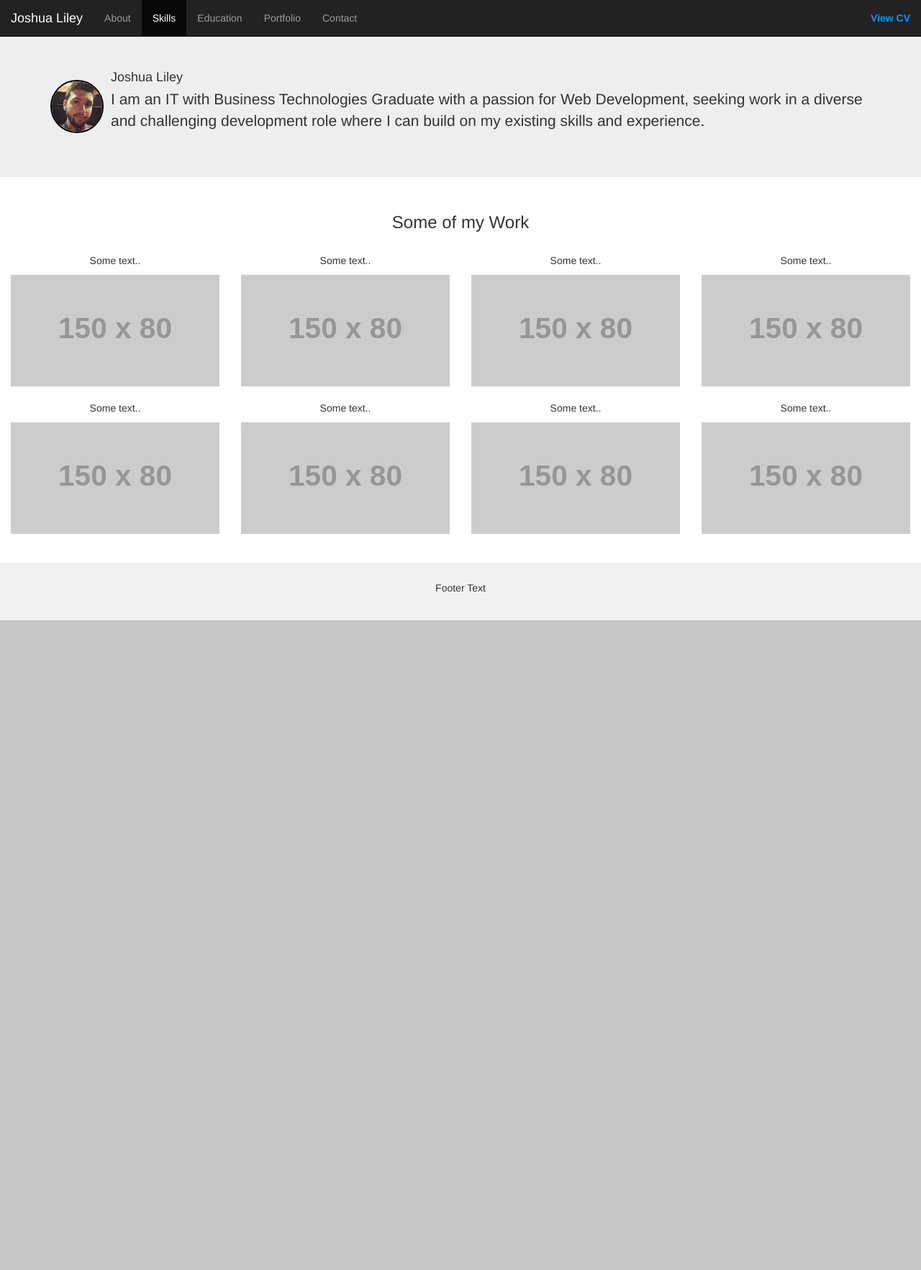
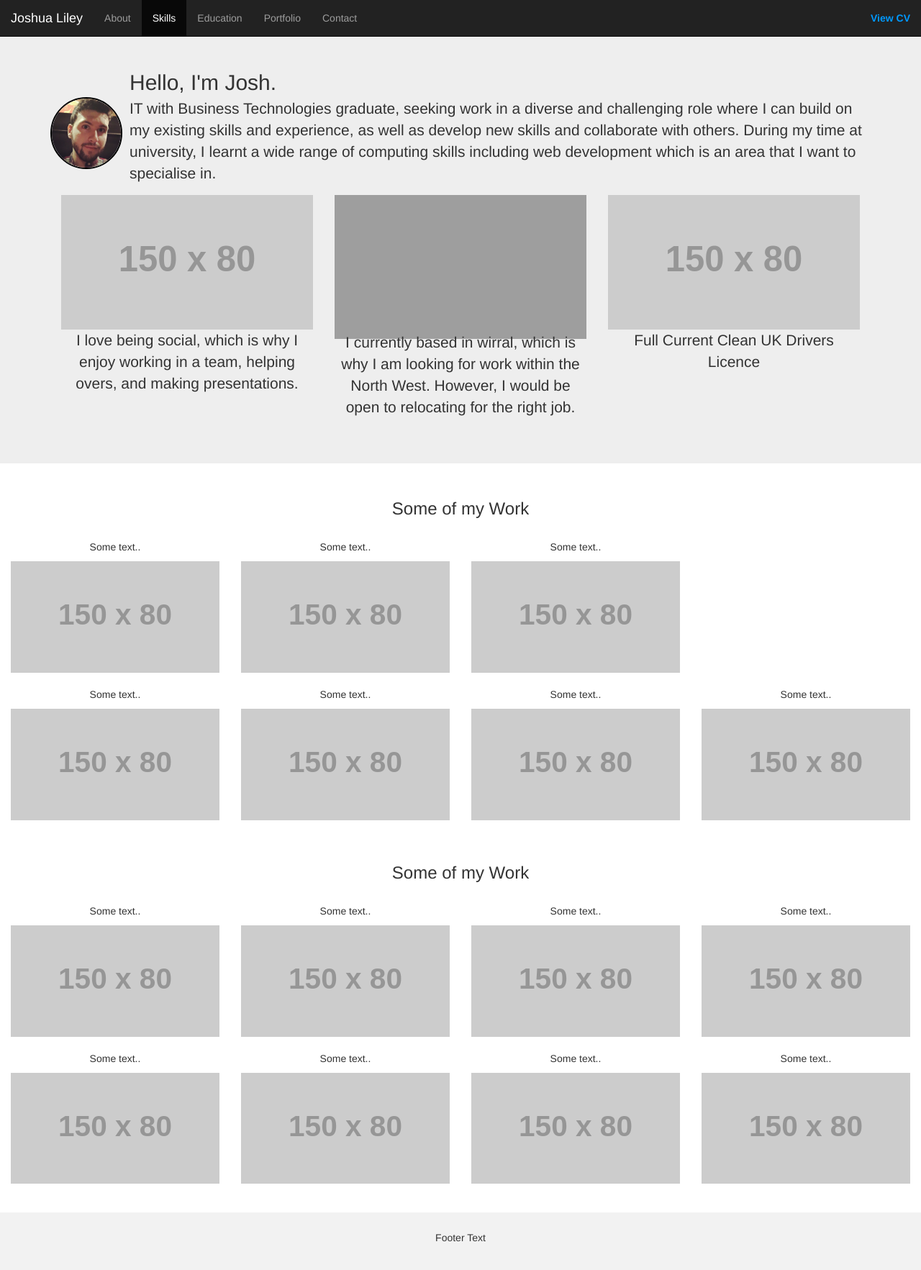
Before and after one commit to jliley94/Website, a PHP site: page / in a window 1280 px wide. Shown: the whole page at 72% size. Before the commit the page ends 862 px from the top, so only its background shows below. Run offline with PHP 8.4, Linux system fonts and the light colour scheme; grey boxes labelled with a size stand in for pictures from a placeholder-image service; a map, chart or similar area stays blank; some libraries are stand-ins or nearby versions; grey boxes are pictures that could not be loaded.

Commit message:
About section update
Info filled in, Map added

future: add images, more text to image 3

```diff
--- a/css/style.css
+++ b/css/style.css
@@ -18,11 +18,15 @@
         padding: 25px;
     }
     /* Style Profile Picture Picture */
-    .container img {
+    .container .media img {
         border-style: solid;
         border-width: 2px;
         border-color: #000;
         border-radius: 50%;
+    }
+    #map {
+        height: 190px;
+        width: 100%;
     }
 
     /* Add a gray background color and some padding to the footer */
--- a/index.html
+++ b/index.html
@@ -11,14 +11,16 @@
   <script src="https://ajax.googleapis.com/ajax/libs/jquery/1.12.4/jquery.min.js"></script>
   <!-- Latest compiled JavaScript -->
   <script src="https://maxcdn.bootstrapcdn.com/bootstrap/3.3.7/js/bootstrap.min.js"></script>
+  <!-- Googlemaps -->
+  <script async defer src="https://maps.googleapis.com/maps/api/js?key=AIzaSyCz9CYB1hD_GWPW8MLAOp0h-_Ot3e1bw6M&callback=initMap"></script>
   <!-- My CSS -->
   <link rel="stylesheet" href="css/style.css">
   <!-- My Javascript -->
   <script src="javascript/activeSwitch.js"></script>
+  <script src="javascript/googlemaps.js"></script>
 </head>
 <body>
   <!-- Nav bar -->
-
   <nav class="navbar navbar-inverse navbar-fixed-top">
     <div class="container-fluid">
       <div class="navbar-header">
@@ -46,23 +48,81 @@
 
   <!-- First Section: About -->
   <div id="About" class="jumbotron">
-  <!-- Nav Spacer -->
-  <div class="spacer"></div>
-  <div class="container">
-      <!-- Media Object -->
+    <!-- Nav Spacer -->
+    <div class="spacer"></div>
+    <div class="container">
+      <!-- Pic and Desc -->
       <div class="media">
         <div class="media-left media-middle">
-          <img class="media-object" src="images/photo.jpg" alt="Profile Pic" width="74" height="74">
+          <img class="media-object" src="images/photo.jpg" alt="Profile Pic" width="100" height="100">
         </div>
         <div class="media-body">
-          <h4 class="media-heading">Joshua Liley</h4>
-          <p> I am an IT with Business Technologies Graduate with a passion for Web Development, seeking work in a diverse and challenging development role where I can build on my existing skills and experience.</p>
+          <h2 class="media-heading">Hello, I'm Josh.</h2>
+          <p>IT with Business Technologies graduate, seeking work in a diverse and challenging role where I can build on my existing skills and experience, as well as develop new skills and collaborate with others. During my time at university, I learnt a wide range of computing skills including web development which is an area that I want to specialise in.</p>
           <div class="test"><p></p></div>
+        </div>
+      </div>
+      <!-- Atributes -->
+      <div class="container-fluid bg-3 text-center">
+        <div class="row">
+          <div class="col-sm-4">
+            <img src="https://placehold.it/150x80?text=IMAGE" class="img-responsive" style="width:100%" alt="Skills">
+            <p>I love being social, which is why I enjoy working in a team, helping overs, and making presentations.</p>
+          </div>
+          <div class="col-sm-4">
+            <div id="map" alt="Map"></div>
+            <p>I currently based in wirral, which is why I am looking for work within the North West. However, I would be open to relocating for the right job.</p>
+          </div>
+          <div class="col-sm-4">
+            <img src="https://placehold.it/150x80?text=IMAGE" class="img-responsive" style="width:100%" alt="Car">
+            <p>Full Current Clean UK Drivers Licence</p>
+          </div>
         </div>
       </div>
     </div>
   </div>
 
+  <!-- Second Section: Skills -->
+  <div id="Skills" class="container-fluid bg-3 text-center">
+    <h3>Some of my Work</h3><br>
+    <div class="row">
+      <div class="col-sm-3">
+        <p>Some text..</p>
+        <img src="https://placehold.it/150x80?text=IMAGE" class="img-responsive" style="width:100%" alt="Image">
+      </div>
+      <div class="col-sm-3">
+        <p>Some text..</p>
+        <img src="https://placehold.it/150x80?text=IMAGE" class="img-responsive" style="width:100%" alt="Image">
+      </div>
+      <div class="col-sm-3">
+        <p>Some text..</p>
+        <img src="https://placehold.it/150x80?text=IMAGE" class="img-responsive" style="width:100%" alt="Image">
+      </div>
+    </div>
+  </div><br>
+
+  <div class="container-fluid bg-3 text-center">
+    <div class="row">
+      <div class="col-sm-3">
+        <p>Some text..</p>
+        <img src="https://placehold.it/150x80?text=IMAGE" class="img-responsive" style="width:100%" alt="Image">
+      </div>
+      <div class="col-sm-3">
+        <p>Some text..</p>
+        <img src="https://placehold.it/150x80?text=IMAGE" class="img-responsive" style="width:100%" alt="Image">
+      </div>
+      <div class="col-sm-3">
+        <p>Some text..</p>
+        <img src="https://placehold.it/150x80?text=IMAGE" class="img-responsive" style="width:100%" alt="Image">
+      </div>
+      <div class="col-sm-3">
+        <p>Some text..</p>
+        <img src="https://placehold.it/150x80?text=IMAGE" class="img-responsive" style="width:100%" alt="Image">
+      </div>
+    </div>
+  </div><br><br>
+
+  <!-- Forth Section: Portfolio -->
   <div id="Skills" class="container-fluid bg-3 text-center">
     <h3>Some of my Work</h3><br>
     <div class="row">
--- /dev/null
+++ b/javascript/googlemaps.js
@@ -0,0 +1,13 @@
+      function initMap() {
+        var uluru = {lat: 53.351, lng: -3.022};
+        var map = new google.maps.Map(document.getElementById('map'), {
+          zoom: 8,
+          center: uluru,
+          streetViewControl: false
+        });
+
+        var marker = new google.maps.Marker({
+          position: uluru,
+          map: map
+        });
+      }
```
Also changed, not shown: testingmap.html (added, +31 -0 lines).
